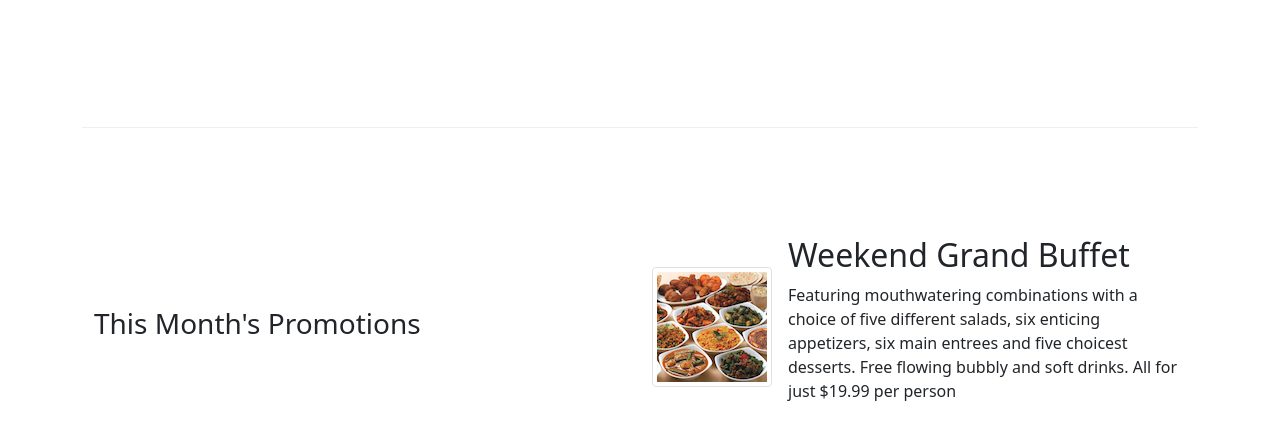
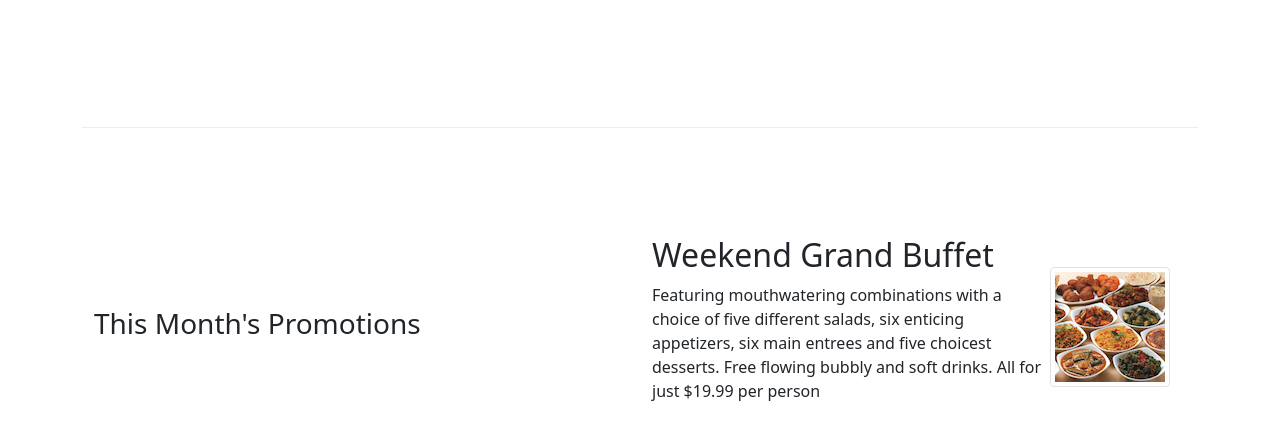
Before and after one commit to sora-k46/WebSandbox, a website: page fullstack_by_U_hongkong/index.html in a window 1280 px wide. Shown: the part 606-1046 px from the top of the page. Drawn offline with nearby package versions, Linux system fonts and the light colour scheme.

Commit message:
reorder the image

```diff
--- a/fullstack_by_U_hongkong/index.html
+++ b/fullstack_by_U_hongkong/index.html
@@ -75,7 +75,7 @@
             </div>
             <div class="col col-sm- col-md">
                 <div class="media d-flex">
-                    <img src="./img/buffet.png" alt="buffet" class="me-3 img-thumbnail align-self-center">
+                    <img src="./img/buffet.png" alt="buffet" class="me-3 img-thumbnail align-self-center order-sm-last">
                     <div class="media-body">
                         <h2>Weekend Grand Buffet</h2>
                         <p class="d-none d-sm-block">Featuring mouthwatering combinations with a choice of five different salads, six enticing appetizers,
```
